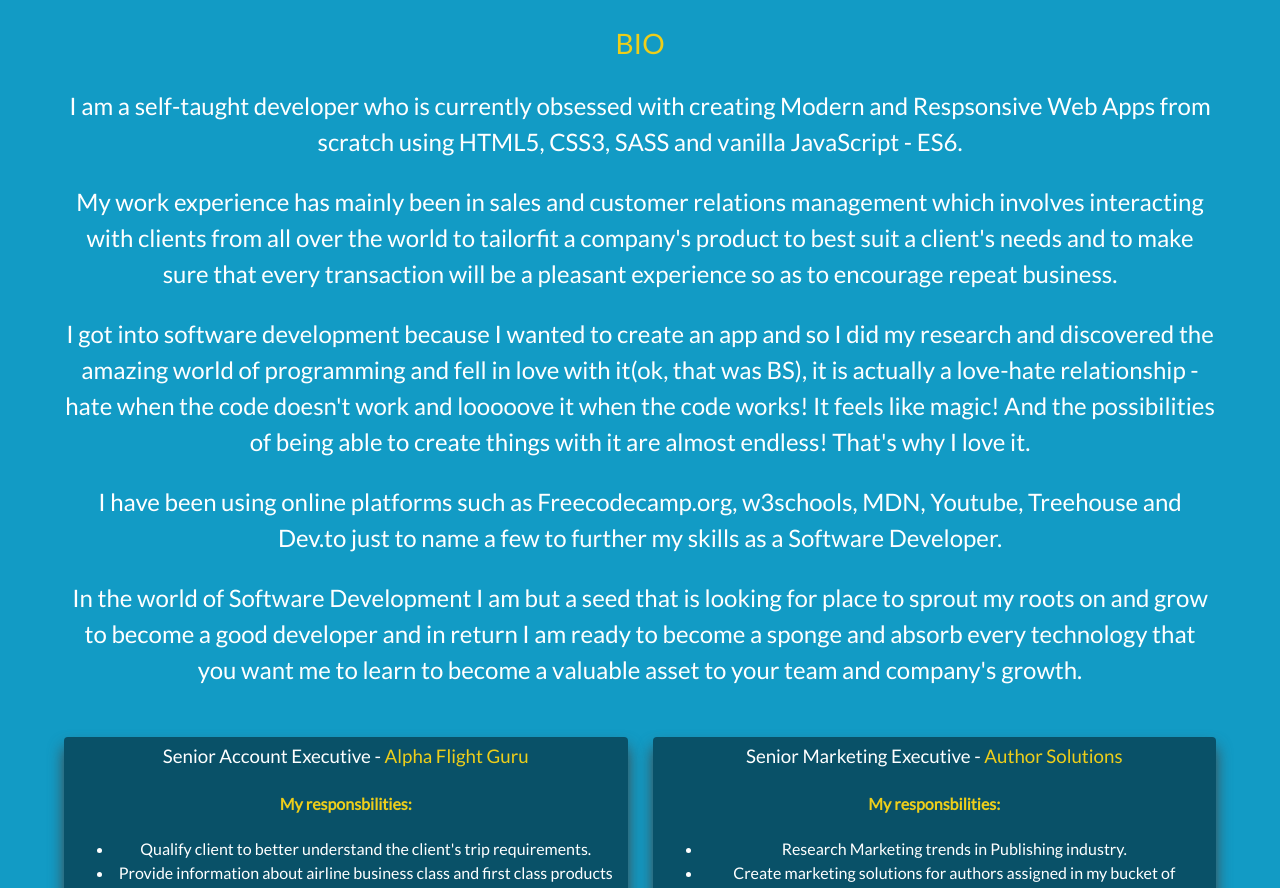
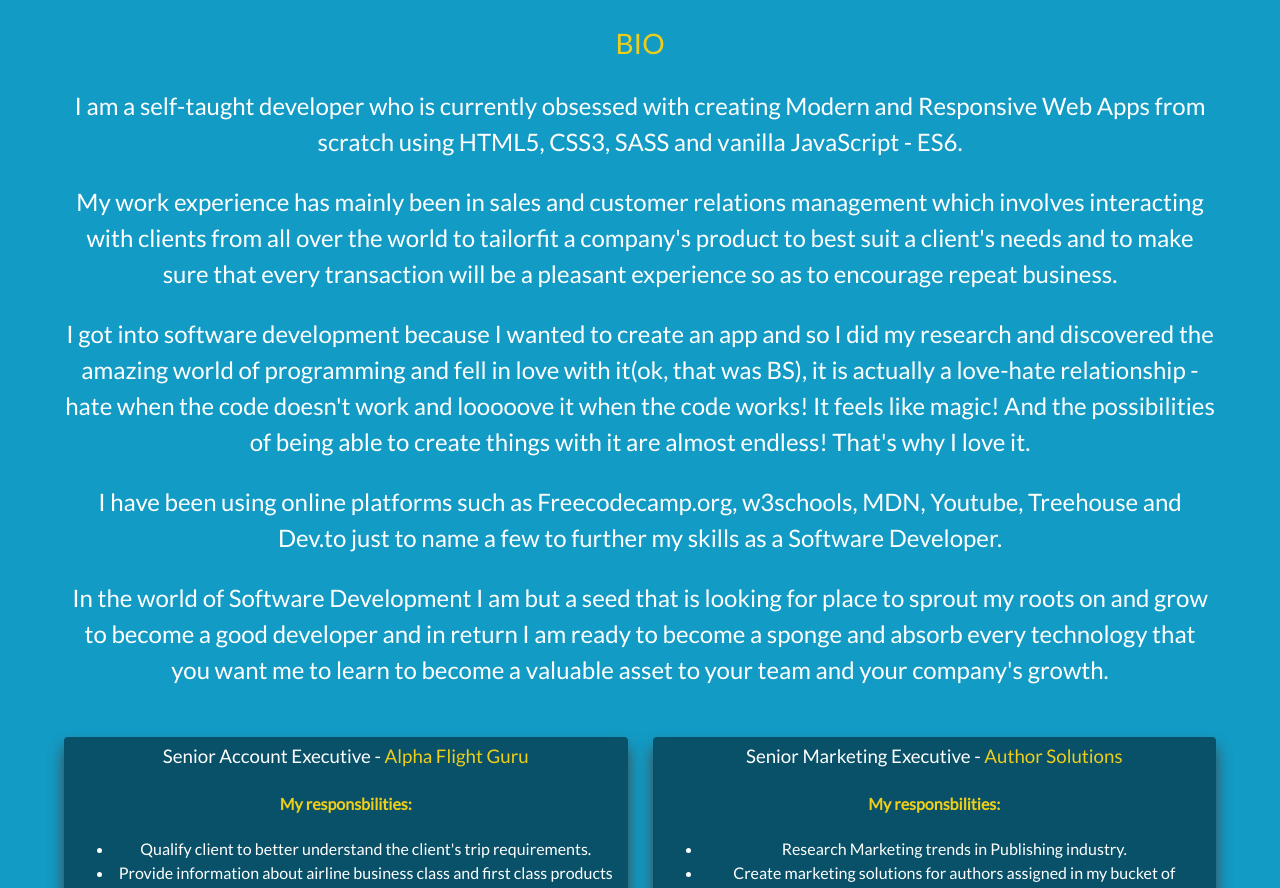
Before and after one commit to eatcodesforlife/Cris_Acosta, a website: page about.html in a window 1280 px wide. Shown: the part 425-1313 px from the top of the page. Drawn offline with Linux system fonts and the light colour scheme.

Commit message:
edited about me

```diff
--- a/about.html
+++ b/about.html
@@ -51,7 +51,7 @@
             <div class="bio">
                 <h3 class="text-secondary">BIO</h3>
                 <p>
-                    I am a self-taught developer who is currently obsessed with creating Modern and Respsonsive Web
+                    I am a self-taught developer who is currently obsessed with creating Modern and Responsive Web
                     Apps from scratch
                     using HTML5, CSS3, SASS and vanilla JavaScript - ES6.
                 </p>
@@ -77,7 +77,7 @@
                     on
                     and grow to become a good developer and in return I am ready to become a sponge and absorb every
                     technology that you want me to
-                    learn to become a valuable asset to your team and company's growth.
+                    learn to become a valuable asset to your team and your company's growth.
                 </p>
             </div>
             <div class="job job1">
--- a/scss/main.scss
+++ b/scss/main.scss
@@ -65,6 +65,7 @@ main {
 
       &:hover {
         color: $secondary-color;
+        transform: scale(3.1);
         @include easeOut;
       }
     }
@@ -138,8 +139,6 @@ main {
   grid-template-columns: repeat(2, 1fr);
 
   .project-tile {
-    // background: $primary-color;
-
     .project-preview {
       background-color: darken($primary-color, 20);
       box-shadow: 0 10px 25px black;
```
Also changed, not shown: index.html (+0 -1 lines).
